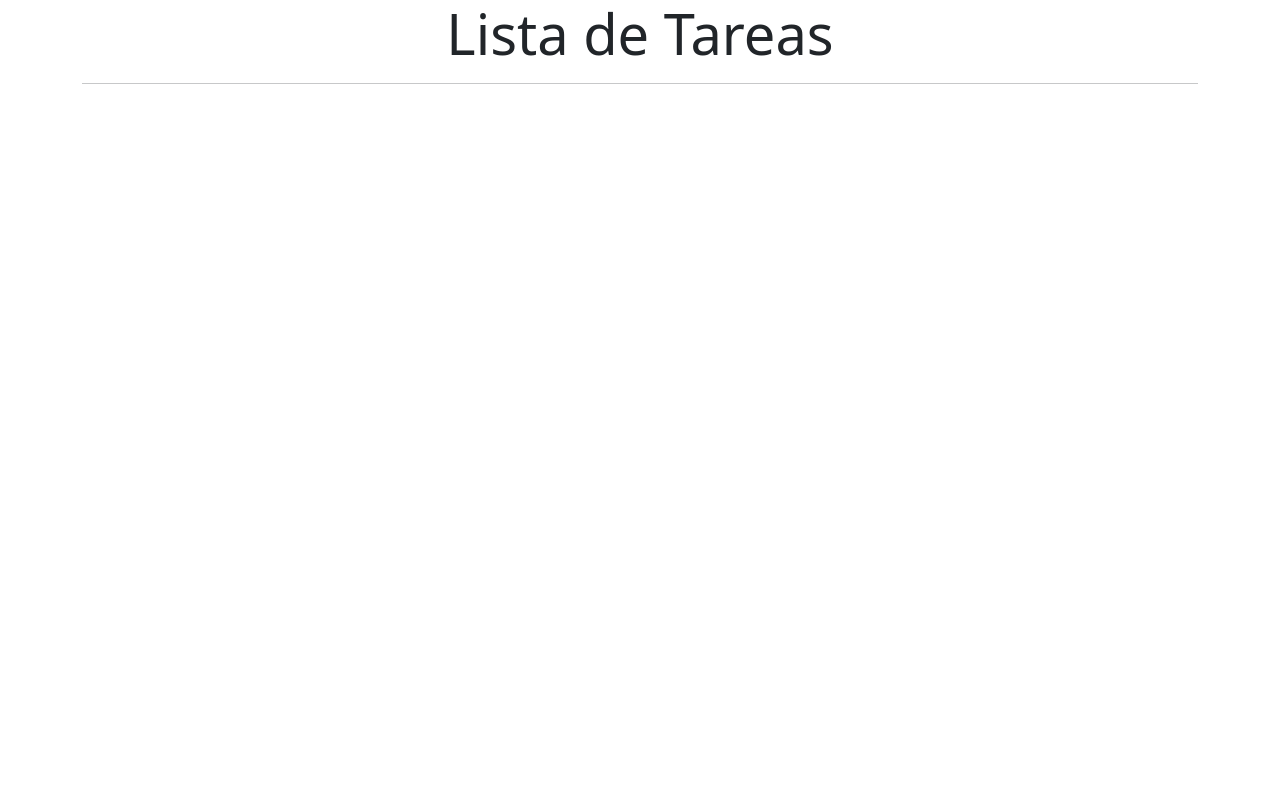
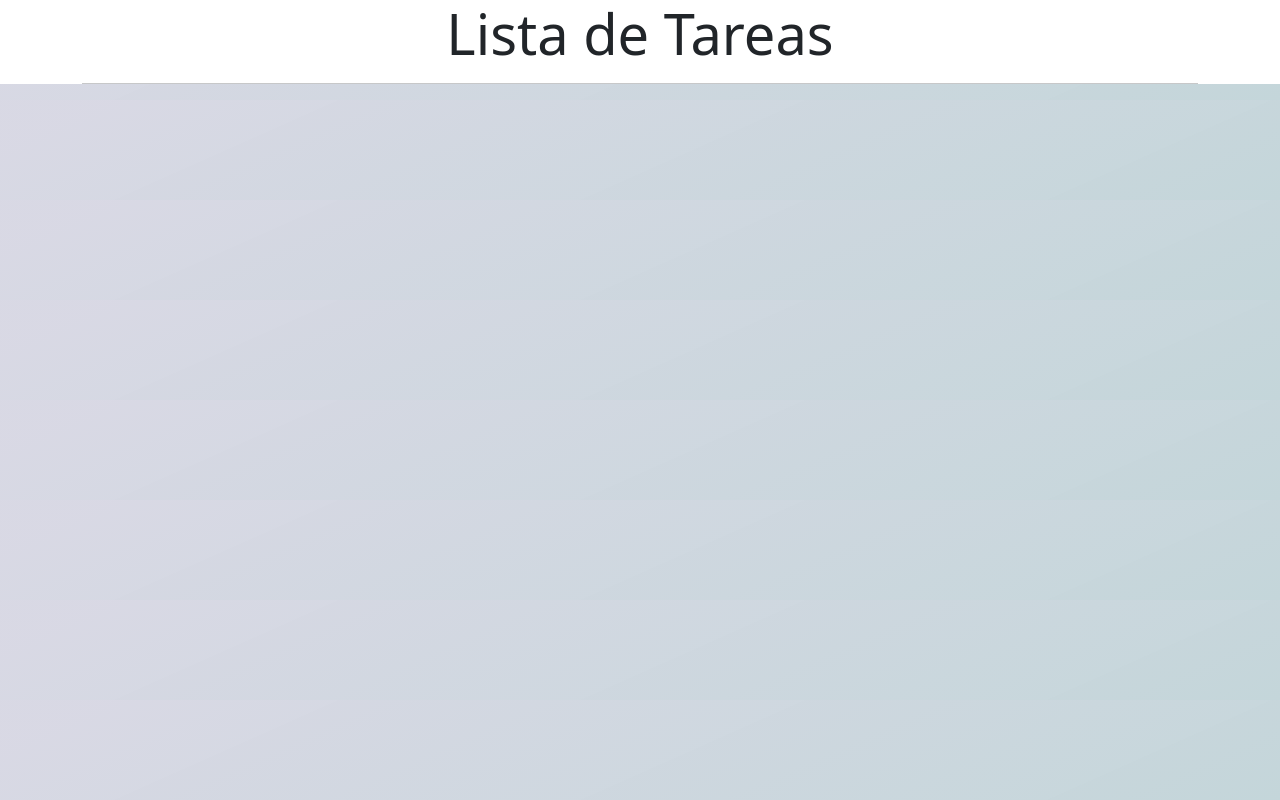
Before and after one commit to EmiTorres93/RCS-43i-projectReact, a React app: page / in a window 1280 px wide. Built offline with nearby package versions, Linux system fonts and the light colour scheme; the HTML template or start-up script is replaced by a standard one.

Commit message:
Agregando color de fondo

```diff
--- a/src/App.css
+++ b/src/App.css
@@ -0,0 +1,8 @@
+:root {
+  background: rgb(216, 216, 228);
+  background: linear-gradient(
+    156deg,
+    rgba(216, 216, 228, 0.989233193277311) 7%,
+    rgba(196, 214, 218, 1) 100%
+  );
+}
```
